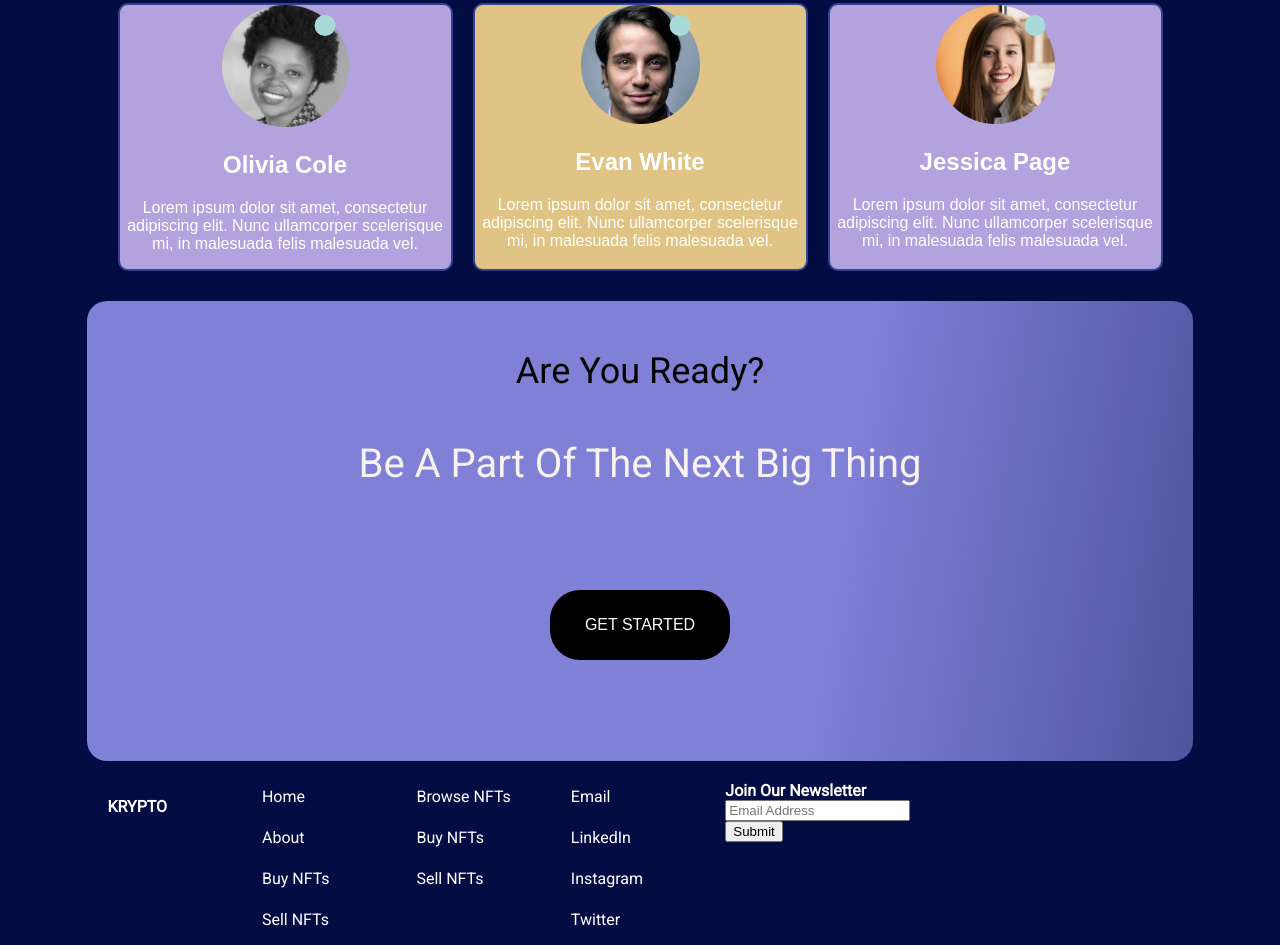
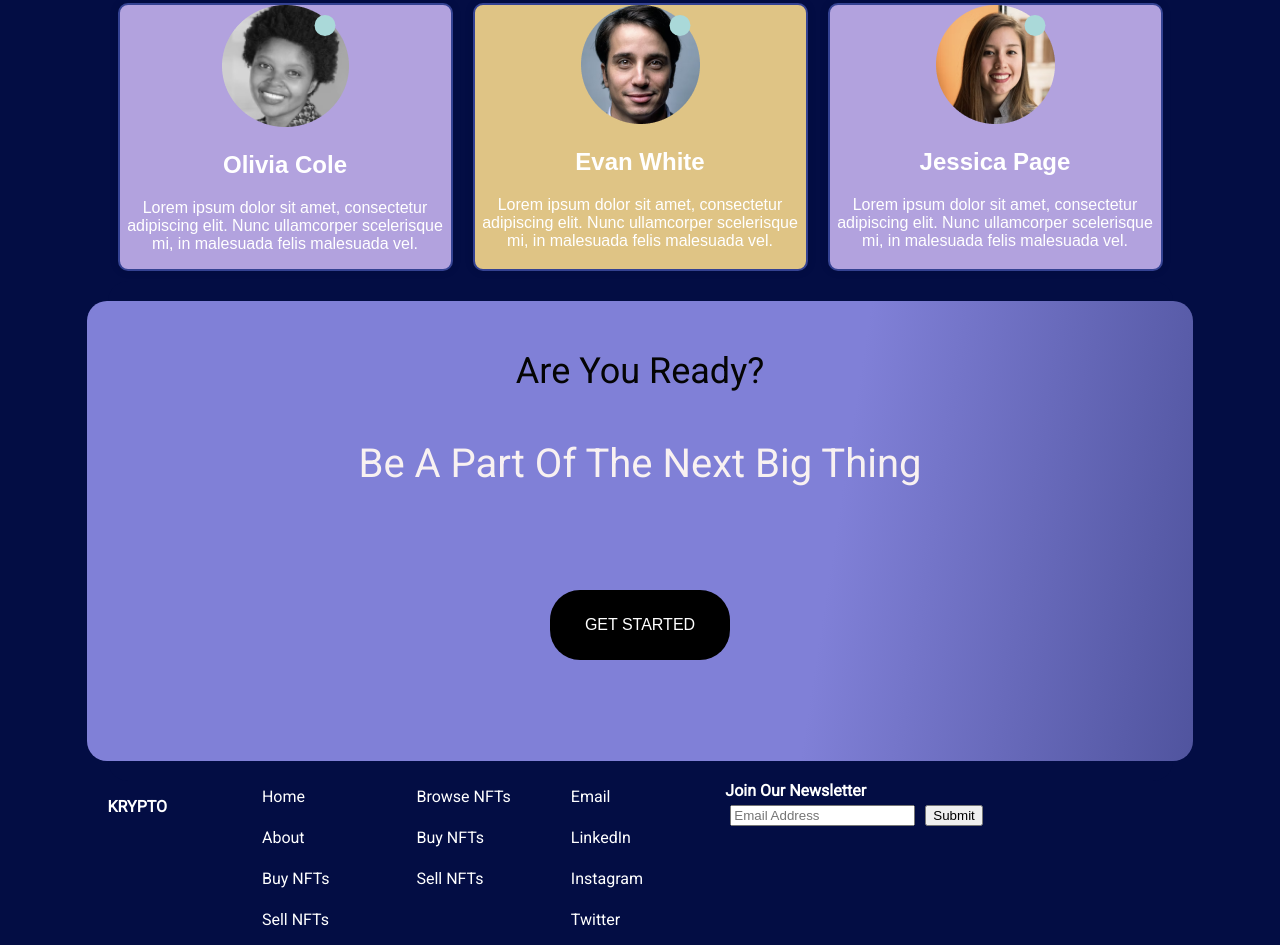
Before and after one commit to NJIT-WIS/nft-site-FunkeMonke, a website: page docs/index.html in a window 1280 px wide. Shown: the part 1928-2873 px from the top of the page. Drawn offline with Linux system fonts and the light colour scheme; a web font is replaced by a local one.

Commit message:
Aligned the Email and Submit

```diff
--- a/docs/css/main.css
+++ b/docs/css/main.css
@@ -383,3 +383,21 @@ max-width: 522px
     line-height: normal;
     text-transform: capitalize;
 }
+
+/* Style for the form container */
+.newsletter-form {
+    display: flex;
+    align-items: center;
+}
+
+/* Style for the input and button */
+.newsletter-form input[type="email"],
+.newsletter-form input[type="submit"] {
+    margin: 5px; /* Add some spacing */
+}
+
+/* Style to make the input and button side by side */
+.newsletter-form input[type="email"] {
+    flex: 1;
+    margin-right: 5px;
+}
```
